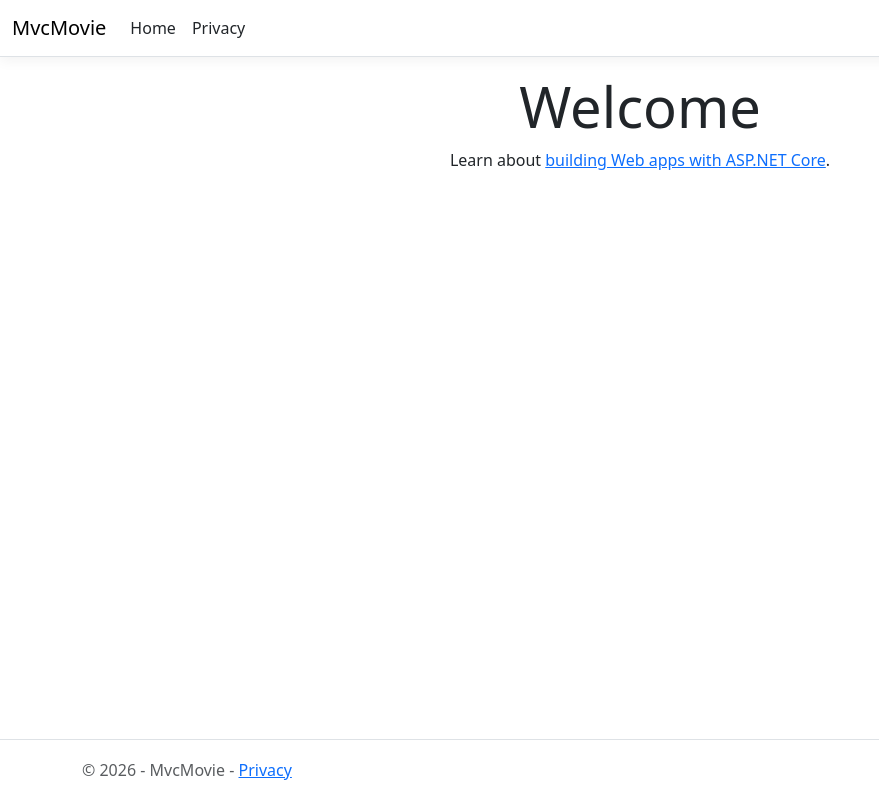
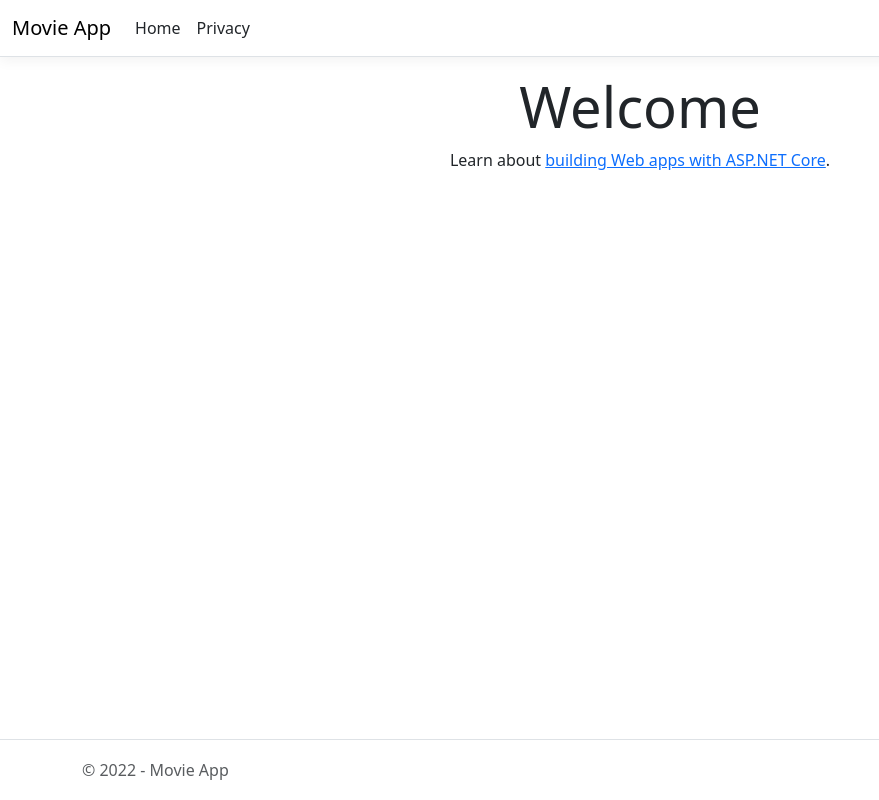
Before and after one commit to gilevgeniy8-dot/MVC, an ASP.NET Core app: page / in a window 1280 px wide. Shown: the whole page, without its empty margins (0-879 px from the left). Run offline with ASP.NET Core 8, Linux system fonts and the light colour scheme; style sheets or scripts are compiled from the project's sources.

Commit message:
Complete MVC Lab 5 Razor views

```diff
--- a/MvcMovie/Views/Shared/_Layout.cshtml
+++ b/MvcMovie/Views/Shared/_Layout.cshtml
@@ -1,9 +1,10 @@
+
 <!DOCTYPE html>
 <html lang="en">
 <head>
     <meta charset="utf-8" />
     <meta name="viewport" content="width=device-width, initial-scale=1.0" />
-    <title>@ViewData["Title"] - MvcMovie</title>
+    <title>@ViewData["Title"] - Movie App</title>
     <script type="importmap"></script>
     <link rel="stylesheet" href="~/lib/bootstrap/dist/css/bootstrap.min.css" />
     <link rel="stylesheet" href="~/css/site.css" asp-append-version="true" />
@@ -13,7 +14,7 @@
     <header>
         <nav class="navbar navbar-expand-sm navbar-toggleable-sm navbar-light bg-white border-bottom box-shadow mb-3">
             <div class="container-fluid">
-                <a class="navbar-brand" asp-area="" asp-controller="Home" asp-action="Index">MvcMovie</a>
+                <a class="navbar-brand" asp-controller="Movies" asp-action="Index">Movie App</a>
                 <button class="navbar-toggler" type="button" data-bs-toggle="collapse" data-bs-target=".navbar-collapse" aria-controls="navbarSupportedContent"
                         aria-expanded="false" aria-label="Toggle navigation">
                     <span class="navbar-toggler-icon"></span>
@@ -31,6 +32,7 @@
             </div>
         </nav>
     </header>
+
     <div class="container">
         <main role="main" class="pb-3">
             @RenderBody()
@@ -39,9 +41,10 @@
 
     <footer class="border-top footer text-muted">
         <div class="container">
-            &copy; 2026 - MvcMovie - <a asp-area="" asp-controller="Home" asp-action="Privacy">Privacy</a>
+            &copy; 2022 - Movie App
         </div>
     </footer>
+
     <script src="~/lib/jquery/dist/jquery.min.js"></script>
     <script src="~/lib/bootstrap/dist/js/bootstrap.bundle.min.js"></script>
     <script src="~/js/site.js" asp-append-version="true"></script>
```
Also changed, not shown: MvcMovie/Controllers/HelloWorldControllers.cs (+11 -7 lines), MvcMovie/Views/HelloWorld/Index.cshtml (added, +8 -0 lines), MvcMovie/Views/HelloWorld/Welcome.cshtml (added, +10 -0 lines).
